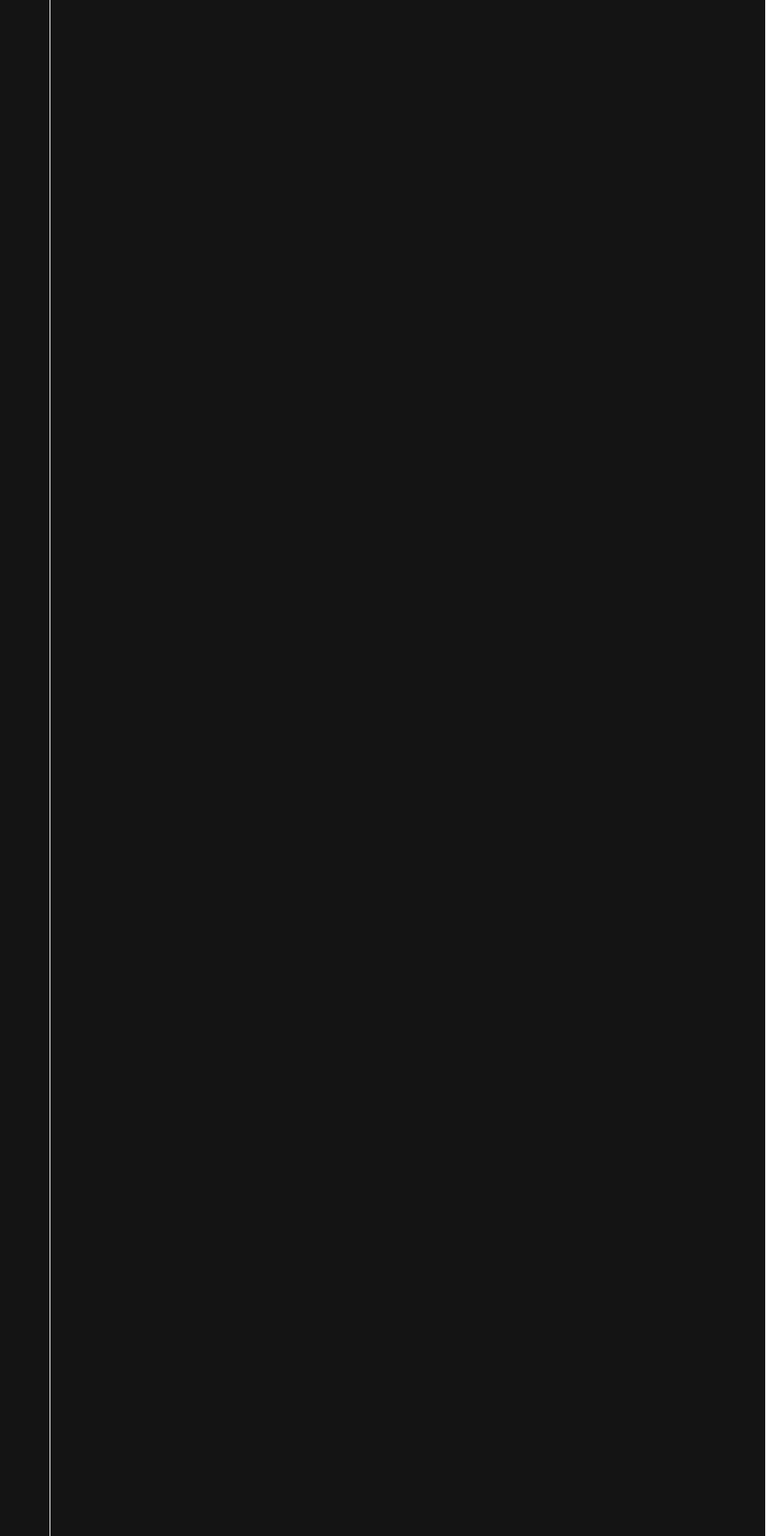
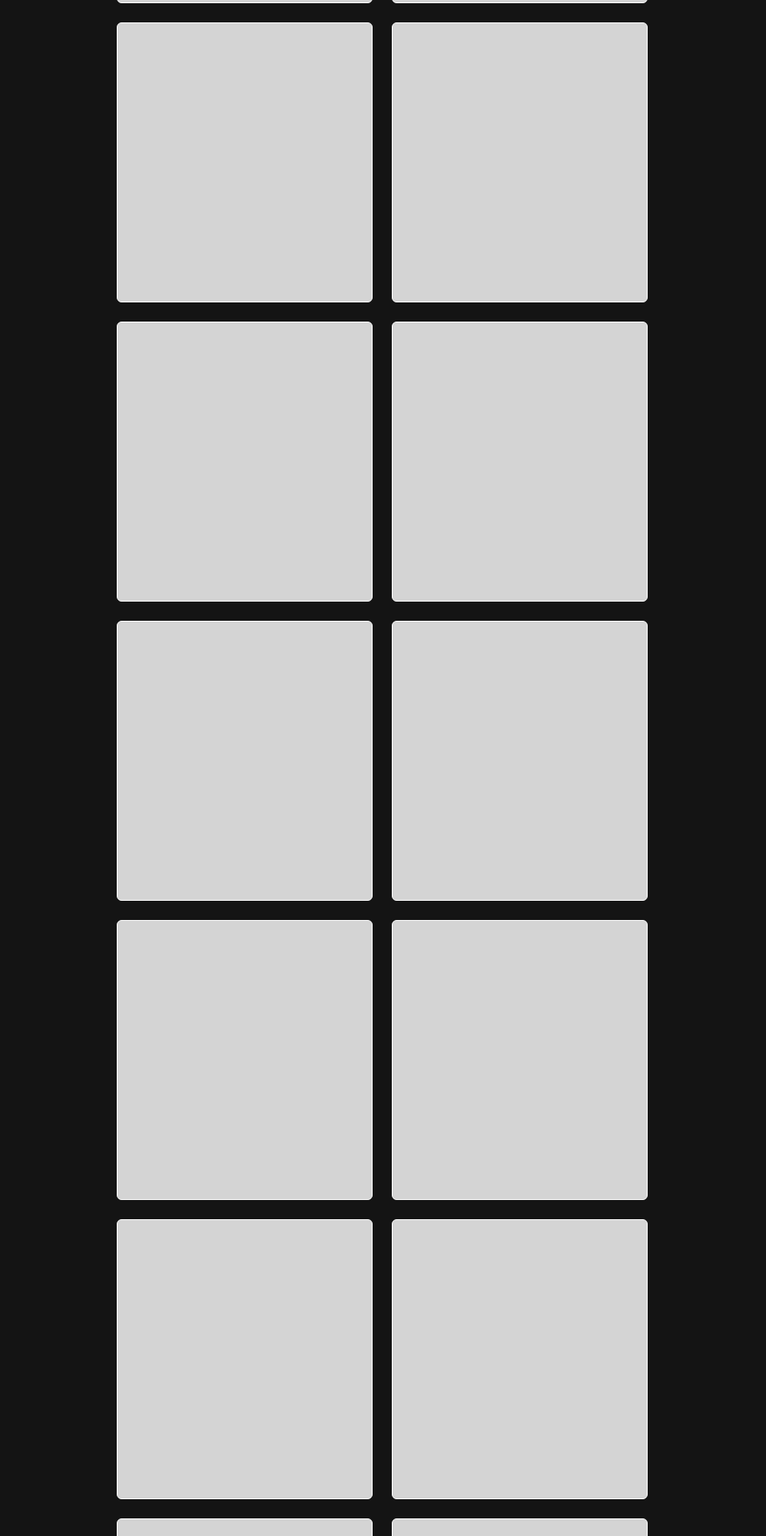
Before and after one commit to victoralsp/ecommerce-motos, a React (Vite) app: page /catalogo in a window 1280 px wide. Shown: the part 880-2800 px from the top of the page at 80% size, without its empty margins (322-1280 px from the left). Built offline with nearby package versions, Linux system fonts and the light colour scheme.

Commit message:
cards teste

```diff
--- a/src/pages/Catalogo/Catalogo.jsx
+++ b/src/pages/Catalogo/Catalogo.jsx
@@ -12,7 +12,58 @@ export default function Catalogo() {
             <main>
             <Breadcrumbs />
             <ContainerMenuLateral/>
-            <div className={styles.teste}></div>
+            <div className={styles.teste}>
+                <div></div>
+                <div></div>
+                <div></div>
+                <div></div>
+                <div></div>
+                <div></div>
+                <div></div>
+                <div></div>
+                <div></div>
+                <div></div>
+                <div></div>
+                <div></div>
+                <div></div>
+                <div></div>
+                <div></div>
+                <div></div>
+                <div></div>
+                <div></div>
+                <div></div>
+                <div></div>
+                <div></div>
+                <div></div>
+                <div></div>
+                <div></div>
+                <div></div>
+                <div></div>
+                <div></div>
+                <div></div>
+                <div></div>
+                <div></div>
+                <div></div>
+                <div></div>
+                <div></div>
+                <div></div>
+                <div></div>
+                <div></div>
+                <div></div>
+                <div></div>
+                <div></div>
+                <div></div>
+                <div></div>
+                <div></div>
+                <div></div>
+                <div></div>
+                <div></div>
+                <div></div>
+                <div></div>
+                <div></div>
+                <div></div>
+                <div></div>
+            </div>
             </main>
 
         </body>
--- a/src/pages/Catalogo/Catalogo.module.scss
+++ b/src/pages/Catalogo/Catalogo.module.scss
@@ -2,12 +2,24 @@
     overflow-x: hidden;
 
     .teste {
-        width: 70%;
-        height: 5000px;
-        border: 1px solid white;
+        width: 75%;
         margin-left: auto;
         position: absolute;
         right: 0;
-        margin-top: 9em;
+        margin: 9em auto 0;
+        padding: 1em;
+        display: flex;
+        justify-content: center;
+        flex-wrap: wrap;
+        gap: 1.5em;
+
+
+        div {
+            width: 320px;
+            height: 350px;
+            border: 1px solid white;
+            background-color: #d4d4d4;
+            border-radius: 6px;
+        }
     }
 }
```
